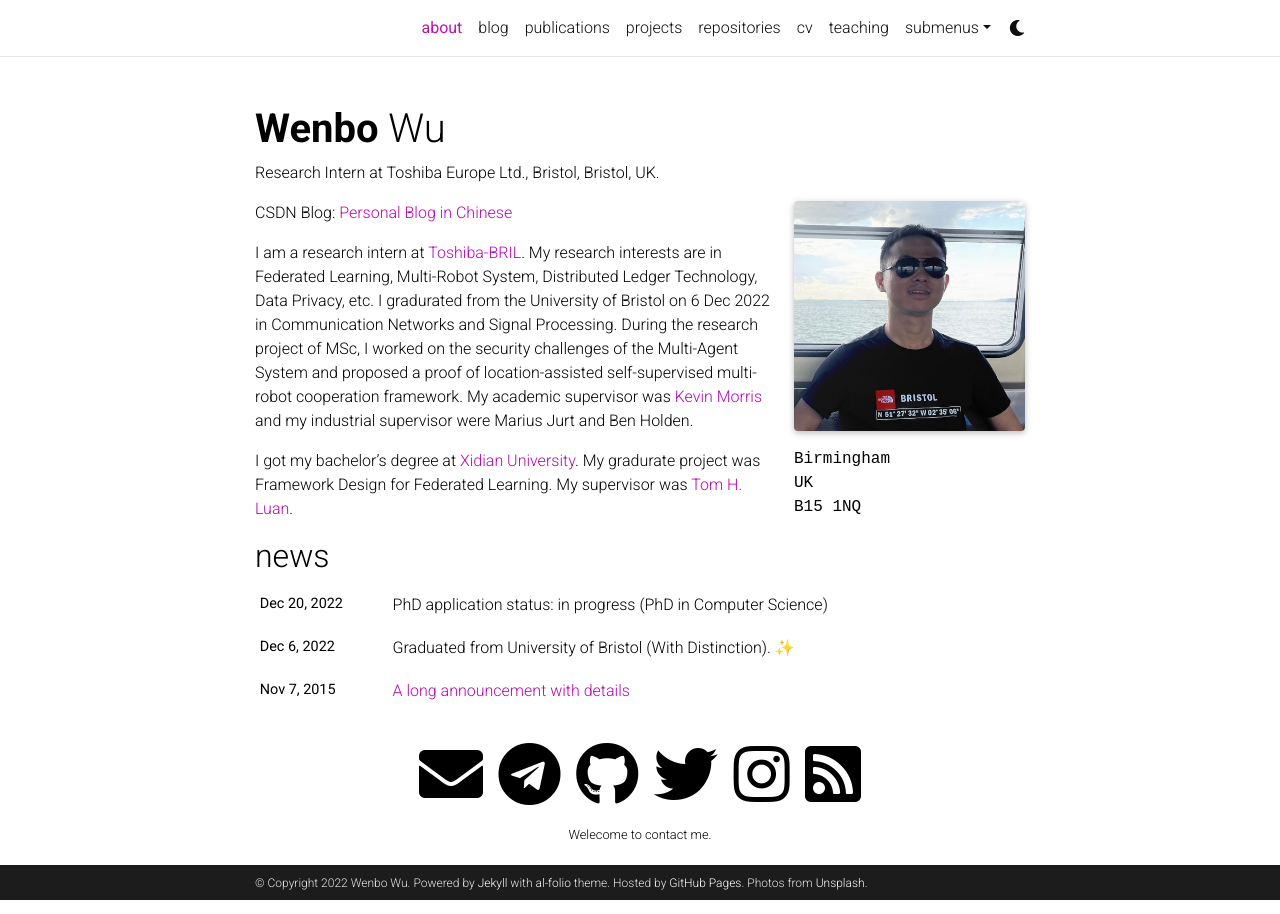
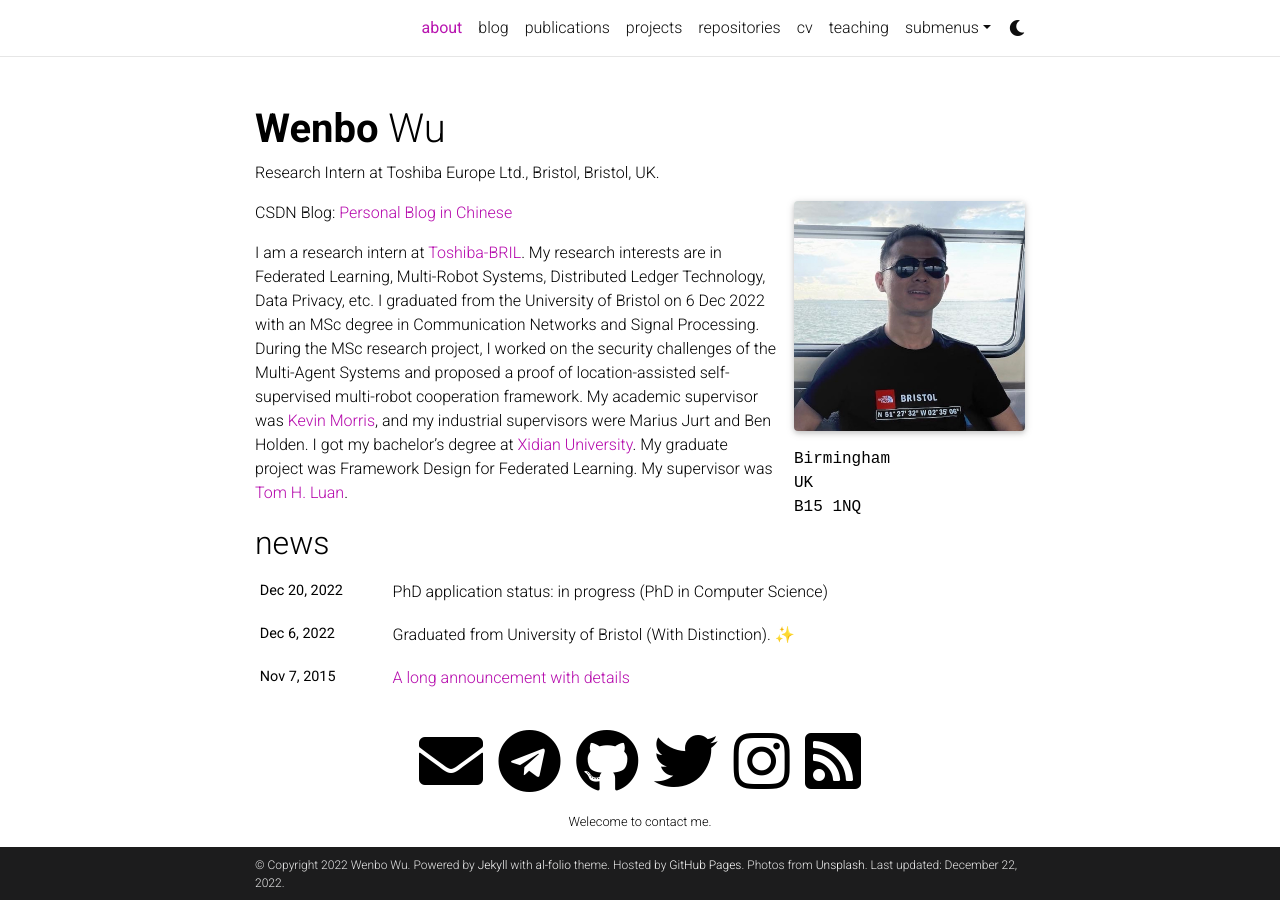
Before and after one commit to hiuiwb/hiuiwb.github.io, a Jekyll site: the page built from _pages/about.md, in a window 1280 px wide. Built offline with Jekyll 4.4.1, drawn with Linux system fonts in a browser that asks for light colours; emoji names are drawn with the system emoji font; comment, search, counter and statistics services are not loaded; a style sheet for code colours, icons or effects is not loaded.

Commit message:
about update, url update

```diff
--- a/_config.yml
+++ b/_config.yml
@@ -18,9 +18,9 @@ keywords: jekyll, jekyll-theme, academic-website, portfolio-website  # add your
 lang: en # the language of your site (for example: en, fr, cn, ru, etc.)
 icon: coding.png  # the emoji used as the favicon (alternatively, provide image name in /assets/img/)
 # ⚛️
-url: https://hiuiwb.github.io # the base hostname & protocol for your site
+url: https://www.hiuiwb.com # the base hostname & protocol for your site
 baseurl: # the subpath of your site, e.g. /blog/
-last_updated: false # set to true if you want to display last updated in the footer
+last_updated: true # set to true if you want to display last updated in the footer
 impressum_path:  # set to path to include impressum link in the footer, use the same path as permalink in a page, helps to conform with EU GDPR
 
 # -----------------------------------------------------------------------------
--- a/_pages/about.md
+++ b/_pages/about.md
@@ -20,9 +20,8 @@ social: true  # includes social icons at the bottom of the page
 
 CSDN Blog: [Personal Blog in Chinese](https://csdn.hiuiwb.com)
 
-I am a research intern at [Toshiba-BRIL](https://www.toshiba.eu/pages/eu/Bristol-Research-and-Innovation-Laboratory/). My research interests are in Federated Learning, Multi-Robot System, Distributed Ledger Technology, Data Privacy, etc. I gradurated from the University of Bristol on 6 Dec 2022 in Communication Networks and Signal Processing. During the research project of MSc, I worked on the security challenges of the Multi-Agent System and proposed a proof of location-assisted self-supervised multi-robot cooperation framework. My academic supervisor was [Kevin Morris](https://scholar.google.com/citations?user=qye9cbwCvv0C&hl=en) and my industrial supervisor were Marius Jurt and Ben Holden.
-
-I got my bachelor's degree at [Xidian University](https://www.xidian.edu.cn/). My gradurate project was Framework Design for Federated Learning. My supervisor was [Tom H. Luan](https://scholar.google.com/citations?user=lPDUfpgAAAAJ&hl=en).
+I am a research intern at [Toshiba-BRIL](https://www.toshiba.eu/pages/eu/Bristol-Research-and-Innovation-Laboratory/). My research interests are in Federated Learning, Multi-Robot Systems, Distributed Ledger Technology, Data Privacy, etc. I graduated from the University of Bristol on 6 Dec 2022 with an MSc degree in Communication Networks and Signal Processing. During the MSc research project, I worked on the security challenges of the Multi-Agent Systems and proposed a proof of location-assisted self-supervised multi-robot cooperation framework. My academic supervisor was [Kevin Morris](https://scholar.google.com/citations?user=qye9cbwCvv0C&hl=en), and my industrial supervisors were Marius Jurt and Ben Holden.
+I got my bachelor’s degree at [Xidian University](https://www.xidian.edu.cn/). My graduate project was Framework Design for Federated Learning. My supervisor was [Tom H. Luan](https://scholar.google.com/citations?user=lPDUfpgAAAAJ&hl=en).
 
 
 
```
